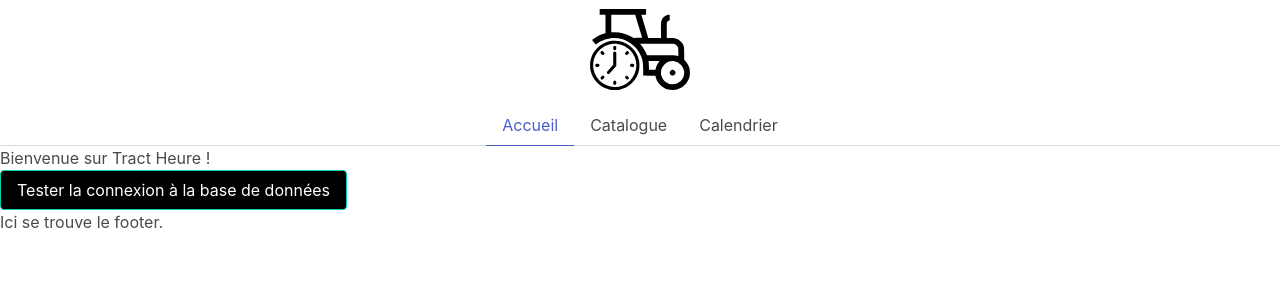
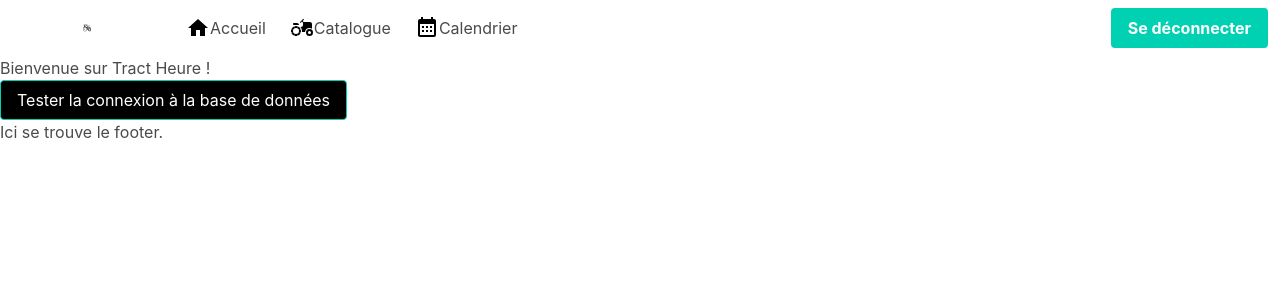
Before and after one commit to Jeremylo1/tract-heure-app, a React (Create React App) app: page / in a window 1280 px wide. Shown: the top 300 px of the page. Built offline with nearby package versions, Linux system fonts and the light colour scheme.

Commit message:
Barre de navigation pour appareil mobile

```diff
--- a/package.json
+++ b/package.json
@@ -3,6 +3,9 @@
   "version": "0.1.0",
   "private": true,
   "dependencies": {
+    "@fortawesome/fontawesome-free": "^6.4.2",
+    "@mdi/js": "^7.2.96",
+    "@mdi/react": "^1.6.1",
     "@testing-library/jest-dom": "^5.14.1",
     "@testing-library/react": "^13.0.0",
     "@testing-library/user-event": "^13.2.1",
--- a/src/components/header.jsx
+++ b/src/components/header.jsx
@@ -2,19 +2,30 @@ import React from 'react'
 import { useState } from 'react'
 import { Link } from 'react-router-dom'
 import Logo from '../assets/logo-tract-heure.svg'
+import LogoTxt from '../assets/logo-texte.png'
 import styled from 'styled-components'
 import 'bulma/css/bulma.min.css'
 
-//Style du logo.
-const StyledLogo = styled.img`
-  width: 100px;
+//Importation des icônes.
+import Icon from '@mdi/react'
+import { mdiHome } from '@mdi/js'
+import { mdiTractorVariant } from '@mdi/js'
+import { mdiCalendarMonth } from '@mdi/js'
+import { mdiMenu } from '@mdi/js'
+
+//Style du logo sur mobile.
+const StyledLogoTouch = styled.img`
+  width: 150px;
+  margin-left: auto;
+  margin-right: auto;
+  padding: 10px;
+  display: block;
 `
 
 //Entête pour naviguer entre les pages selon le type d'appareil.
 function Header() {
+  //Fonction pour changer d'onglet.
   const [activeTab, setActiveTab] = useState('accueil')
-
-  //Fonction pour changer d'onglet.
   const handleTabClick = (tabId) => {
     setActiveTab(tabId)
   }
@@ -22,71 +33,152 @@ function Header() {
   //Affichage selon le type d'appareil.
   return (
     <div>
-      <div className="is-flex-direction-column is-hidden-desktop">
-        <div className="is-flex is-justify-content-center">
-          <Link to="/">
-            <StyledLogo src={Logo} alt="Logo" />
-          </Link>
+      <div className="is-hidden-desktop">
+        <div>
+          <StyledLogoTouch src={LogoTxt} alt="Logo" />
         </div>
-        <div>
-          <div className="tabs is-centered">
+
+        <div class="tabs is-centered">
           <ul>
             <li
               className={activeTab === 'accueil' ? 'is-active' : ''}
               onClick={() => handleTabClick('accueil')}
             >
-                <Link to="/">Accueil</Link>
+              <Link to="/" className="navbar-item">
+                <Icon path={mdiHome} size={1.5} color="black" />
+              </Link>
             </li>
             <li
               className={activeTab === 'catalogue' ? 'is-active' : ''}
               onClick={() => handleTabClick('catalogue')}
             >
-                <Link to="/inventory">Catalogue</Link>
+              <Link to="/inventory" className="navbar-item">
+                <Icon path={mdiTractorVariant} size={1.5} color="black" />
+              </Link>
             </li>
             <li
               className={activeTab === 'calendrier' ? 'is-active' : ''}
               onClick={() => handleTabClick('calendrier')}
             >
-                <Link to="/calendar">Calendrier</Link>
+              <Link to="/calendar" className="navbar-item">
+                <Icon path={mdiCalendarMonth} size={1.5} color="black" />
+              </Link>
+            </li>
+            <li
+              className={activeTab === 'burger' ? 'is-active' : ''}
+              onClick={() => handleTabClick('burger')}
+            >
+              <Link to="/others" className="navbar-item">
+                <Icon path={mdiMenu} size={1.5} color="black" />
+              </Link>
             </li>
           </ul>
         </div>
       </div>
+
+      <div className="is-hidden-touch">
+        <nav className="navbar" role="navigation" aria-label="main navigation">
+          <div className="navbar-brand">
+            <Link to="/" className="navbar-item">
+              <StyledLogoTouch src={Logo} alt="Logo" />
+            </Link>
+          </div>
+          <div className="navbar-start">
+            <Link to="/" className="navbar-item">
+              <Icon path={mdiHome} size={1} color="black" />
+              Accueil
+            </Link>
+            <Link to="/inventory" className="navbar-item">
+              <Icon path={mdiTractorVariant} size={1} color="black" />
+              Catalogue
+            </Link>
+            <Link to="/calendar" className="navbar-item">
+              <Icon path={mdiCalendarMonth} size={1} color="black" />
+              Calendrier
+            </Link>
           </div>
 
-      <div className="is-flex-direction-column is-hidden-touch">
-        <div className="is-flex is-justify-content-center">
-          <Link to="/">
-            <StyledLogo src={Logo} alt="Logo" />
-          </Link>
-        </div>
           <div>
-          <div className="tabs is-centered">
-            <ul className>
-              <li
-                className={activeTab === 'accueil' ? 'is-active' : ''}
-                onClick={() => handleTabClick('accueil')}
-              >
-                <Link to="/">Accueil</Link>
-              </li>
-              <li
-                className={activeTab === 'catalogue' ? 'is-active' : ''}
-                onClick={() => handleTabClick('catalogue')}
-              >
-                <Link to="/inventory">Catalogue</Link>
-              </li>
-              <li
-                className={activeTab === 'calendrier' ? 'is-active' : ''}
-                onClick={() => handleTabClick('calendrier')}
-              >
-                <Link to="/calendar">Calendrier</Link>
-              </li>
-            </ul>
+            <div className="navbar-end">
+              <div className="navbar-item">
+                <div className="button is-primary">
+                  <strong>Se déconnecter</strong>
                 </div>
               </div>
+            </div>
+          </div>
+        </nav>
       </div>
     </div>
   )
 }
 
 export default Header
+
+/*POURRAIT SERVIR PLUS TARD :
+
+  //Fonction pour ouvrir le menu burger.
+  const [isMenuOpen, setIsMenuOpen] = useState(false)
+  const handleMenuToggle = () => {
+    setIsMenuOpen(!isMenuOpen)
+  }
+
+  //Navbar avec menu burger pour téléphone.
+<div className="is-hidden-desktop">
+        <div>
+          <img src={LogoTxt} alt="Logo" width="150px" />
+        </div>
+        <nav
+          id="navbar"
+          className="bd-navbar navbar"
+          role="navigation"
+          aria-label="main navigation"
+        >
+          <div className="navbar-brand">
+            <Link to="/" className="navbar-item">
+              <Icon path={mdiHome} size={2} color="black" />
+            </Link>
+            <Link to="/inventory" className="navbar-item">
+              <Icon path={mdiTractorVariant} size={2} color="black" />
+            </Link>
+            <Link to="/calendar" className="navbar-item">
+              <Icon path={mdiCalendarMonth} size={2} color="black" />
+            </Link>
+            <button
+              className={`navbar-burger ${isMenuOpen ? 'is-active' : ''}`}
+              aria-label="menu"
+              aria-expanded={isMenuOpen}
+              onClick={handleMenuToggle}
+              data-target="navMenuBurger"
+            >
+              <span></span>
+              <span></span>
+              <span></span>
+            </button>
+          </div>
+
+          <div
+            id="navMenuBurger"
+            className={`navbar-menu ${isMenuOpen ? 'is-active' : ''}`}
+          >
+            <div className="navbar-start">
+              <Link to="/" className="navbar-item">
+                Profil
+              </Link>
+              <Link to="/" className="navbar-item">
+                Historique
+              </Link>
+              <Link to="/" className="navbar-item">
+                Crédits
+              </Link>
+            </div>
+            <div className="navbar-end">
+              <div className="navbar-item">
+                <div className="button is-primary">
+                  <strong>Se déconnecter</strong>
+                </div>
+              </div>
+            </div>
+          </div>
+        </nav>
+      </div>*/
--- a/src/index.jsx
+++ b/src/index.jsx
@@ -6,6 +6,7 @@ import { BrowserRouter as Router, Routes, Route } from 'react-router-dom'
 import Home from './pages/home'
 import Inventory from './pages/inventory'
 import Calendar from './pages/calendar'
+import Burger from './pages/burger'
 import Test from './pages/test'
 /*Components*/
 import Header from './components/header'
@@ -21,6 +22,7 @@ root.render(
         <Route path="/" element={<Home />} />
         <Route path="/inventory" element={<Inventory />} />
         <Route path="/calendar" element={<Calendar />} />
+        <Route path="/others" element={<Burger />} />
         <Route path="/test" element={<Test />} />
         <Route path="*" element={<Error />} />
       </Routes>
--- /dev/null
+++ b/src/pages/burger.jsx
@@ -0,0 +1,9 @@
+function Burger() {
+  return (
+    <div>
+      <h1>Menu Burger</h1>
+    </div>
+  )
+}
+
+export default Burger
```
Also changed, not shown: src/assets/logo-texte.png (added), 1 other file (tests, documents, lock files or other folders). Lines whose indentation alone changed are shown as unchanged.
